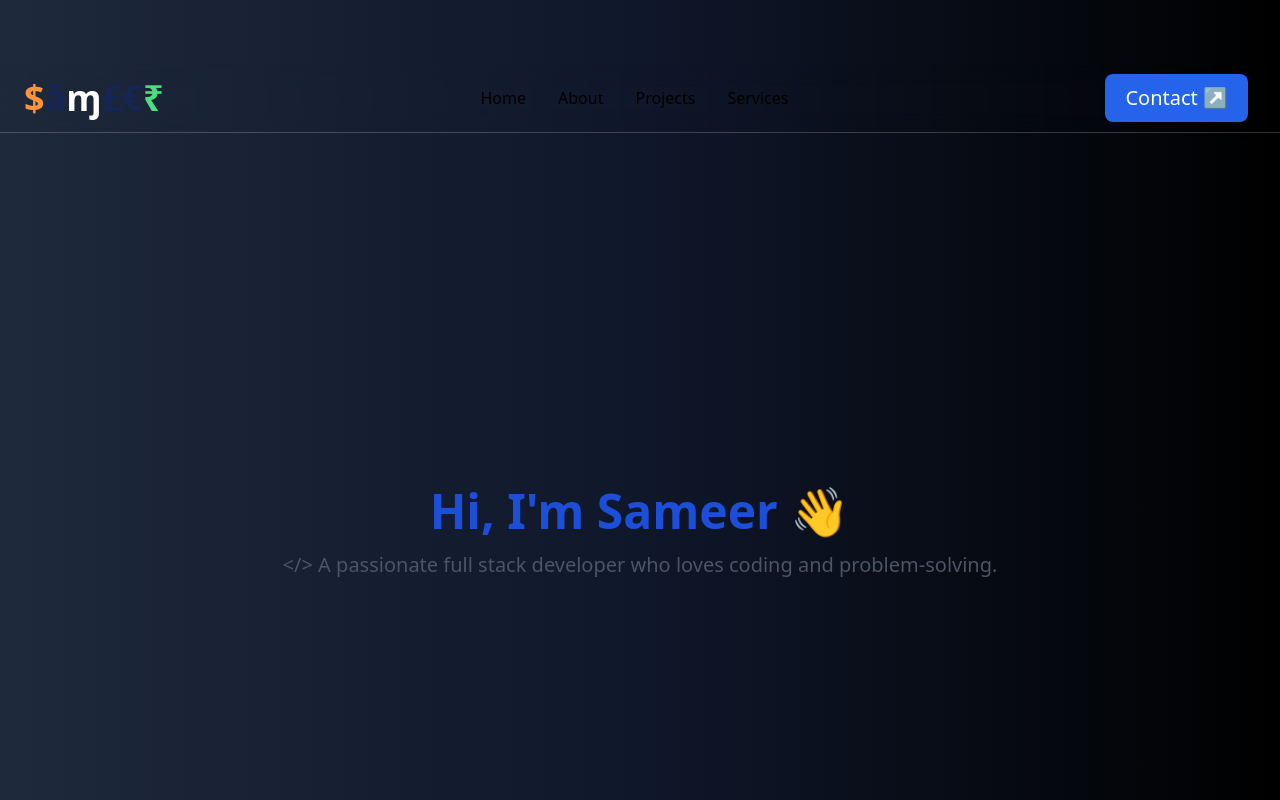
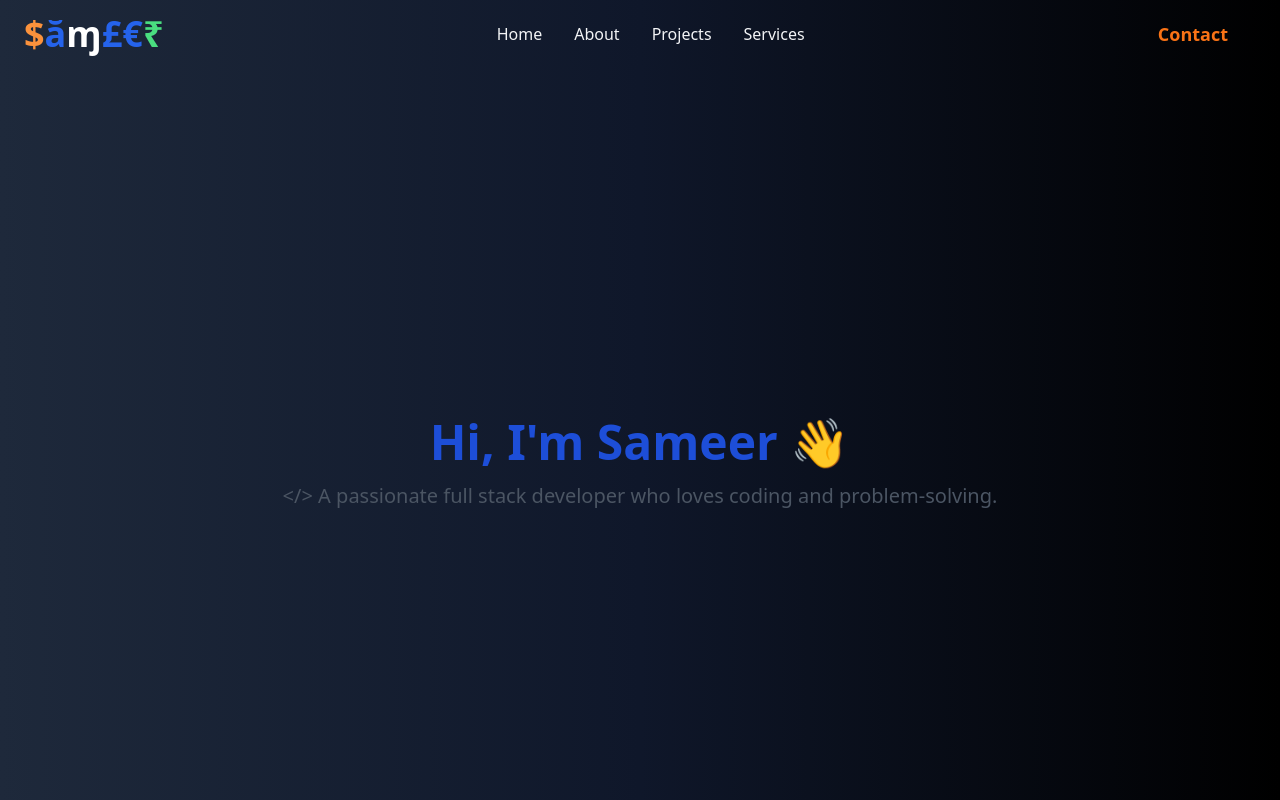
Before and after one commit to Sameer-0077/PortfolioProject, a React (Vite) app in the folder MyPortfolio/: page / in a window 1280 px wide. Shown: the top 800 px of the page. Built offline with nearby package versions, Linux system fonts and the light colour scheme.

Commit message:
enhance Contact, Header, and Services components with improved styles and animations

```diff
--- a/MyPortfolio/src/components/Contact.jsx
+++ b/MyPortfolio/src/components/Contact.jsx
@@ -40,11 +40,11 @@ function Contact() {
         initial={{ opacity: 0, y: 100 }} // Starts from bottom
         animate={{ opacity: 1, y: 0 }} // Moves to normal position
         transition={{ duration: 1, ease: "easeOut" }} // Smooth effect
-        className="w-full max-w-lg p-8 bg-gray-800 backdrop-blur-lg rounded-xl shadow-lg"
+        className="w-full max-w-lg p-8 bg-gradient-to-r from-slate-800 via-slate-900 to-black backdrop-blur-lg rounded-xl shadow-lg"
       >
         <ScrollReveal delay={0.3} direction="left">
-          <h1 className="text-4xl font-bold text-center text-white">
-            Contact Me
+          <h1 className="text-4xl font-bold text-center text-blue-600">
+            Connect with Me
           </h1>
         </ScrollReveal>
 
@@ -126,7 +126,7 @@ function Contact() {
               href="https://github.com/Sameer-0077"
               target="_blank"
               rel="noopener noreferrer"
-              className="text-gray-900 hover:text-gray-600 transition"
+              className="text-gray-500 hover:text-gray-600 transition"
             >
               <FaGithub />
             </a>
--- a/MyPortfolio/src/components/Header.jsx
+++ b/MyPortfolio/src/components/Header.jsx
@@ -1,13 +1,14 @@
 import React, { useRef } from "react";
 import { Link, NavLink } from "react-router-dom";
+import { FaBars, FaPhoneAlt } from "react-icons/fa";
 
 export default function Header() {
   const sideMenuRef = useRef();
   const opneMenu = () => {
-    sideMenuRef.current.style.transform = "translateX(-16rem)";
+    sideMenuRef.current.style.transform = "translateX(0)";
   };
   const closeMenu = (elementId) => {
-    sideMenuRef.current.style.transform = "translateX(16rem)";
+    sideMenuRef.current.style.transform = "translateX(100%)";
     scrollToPage(elementId);
   };
   const scrollToPage = (elementId) => {
@@ -18,11 +19,11 @@ export default function Header() {
   };
 
   return (
-    <header className="sticky z-50 top-0">
-      <nav className=" px-2 lg:px-6 py-2.5 bg-white/0 backdrop-blur-md border-b border-white/20">
+    <header className="fixed top-0 left-0 w-full z-50">
+      <nav className=" px-2 lg:px-6 py-2.5 bg-gradient-to-r from-slate-800 via-slate-900 to-black backdrop-blur-3xl ">
         <div className="flex flex-wrap justify-between items-center mx-auto max-w-screen-xl">
           <p className="flex items-center">
-            <h2 className="text-blue-950 font-bold text-4xl ">
+            <h2 className="text-blue-600 font-bold text-4xl ">
               <span className="text-orange-400">$</span>ă
               <span className="text-white">ɱ</span>
               £€
@@ -31,23 +32,23 @@ export default function Header() {
           </p>
           <div className="flex items-center lg:order-2">
             <button
-              className="hidden lg:flex text-white bg-blue-600 hover:bg-blue-500 focus:ring-4 focus:ring-orange-300 font-medium rounded-lg text-xl px-4 lg:px-5 py-2 lg:py-2.5 mr-2 focus:outline-none"
+              className="hidden lg:flex text-orange-500  hover:text-orange-600 focus:ring-4 focus:ring-orange-300 font-bold rounded-lg text-lg px-4 lg:px-5 py-2 lg:py-2.5 mr-2 focus:outline-none"
               onClick={() => scrollToPage("contact")}
             >
-              Contact ↗
+              Contact
             </button>
             <button
               className="block md:hidden focus:outline-none"
               onClick={opneMenu}
             >
-              <img src="/assets/menu-white.png" alt="" className="w-6 h-6" />
+              <FaBars className="w-10 h-6 text-white" />
             </button>
           </div>
           <div
             className="hidden justify-between items-center w-full lg:flex lg:w-auto lg:order-1"
             id="mobile-menu-2"
           >
-            <ul className="flex flex-col mt-4 lg:flex-row lg:space-x-8 lg:mt-0 font-medium">
+            <ul className="flex flex-col text-gray-100 mt-4 lg:flex-row lg:space-x-8 lg:mt-0 font-medium">
               <li
                 className="hover:text-blue-600 cursor-pointer"
                 onClick={() => scrollToPage("home")}
@@ -78,7 +79,12 @@ export default function Header() {
       </nav>
       <ul
         ref={sideMenuRef}
-        className="flex md:hidden flex-col gap-4 py-20 px-10 fixed -right-64 top-0 bottom-0 w-64 z-50 h-screen bg-white/10 backdrop-blur-md transition duration-500"
+        className="flex md:hidden flex-col gap-4 py-20 px-10
+    fixed top-0 right-0 h-screen w-full
+    bg-white/10 backdrop-blur-md
+    transition-transform duration-500
+    transform translate-x-full
+    z-50"
       >
         <div className="absolute right-6 top-6">
           <img
--- a/MyPortfolio/src/components/Services.jsx
+++ b/MyPortfolio/src/components/Services.jsx
@@ -69,20 +69,22 @@ function Services() {
           My Services
         </motion.h1>
       </ScrollReveal>
-      <ScrollReveal delay={0.3} direction="right">
-        <div className="mt-10 grid grid-cols-1 md:grid-cols-2 lg:grid-cols-3 gap-8">
-          {services.map((service, index) => (
+      <div className="mt-10 grid grid-cols-1 md:grid-cols-2 lg:grid-cols-3 gap-8">
+        {services.map((service, index) => (
+          <ScrollReveal delay={0.2} direction="right">
             <motion.div
               key={index}
-              className="bg-blue-400 p-6 rounded shadow-lg hover:shadow-xl transition-transform duration-300 hover:bg-gradient-to-tr from-blue-500 to-blue-200"
+              className="bg-gradient-to-r from-slate-800 via-slate-900 to-black p-6 rounded shadow-lg hover:shadow-xl transition-transform duration-300"
               whileHover={{ scale: 1.1 }}
             >
-              <h2 className="text-2xl font-bold mb-3">{service.title}</h2>
-              <p className="text-gray-700">{service.description}</p>
+              <h2 className="text-2xl font-bold mb-3 text-orange-500">
+                {service.title}
+              </h2>
+              <p className="text-gray-200">{service.description}</p>
             </motion.div>
-          ))}
-        </div>
-      </ScrollReveal>
+          </ScrollReveal>
+        ))}
+      </div>
     </motion.div>
   );
 }
```
